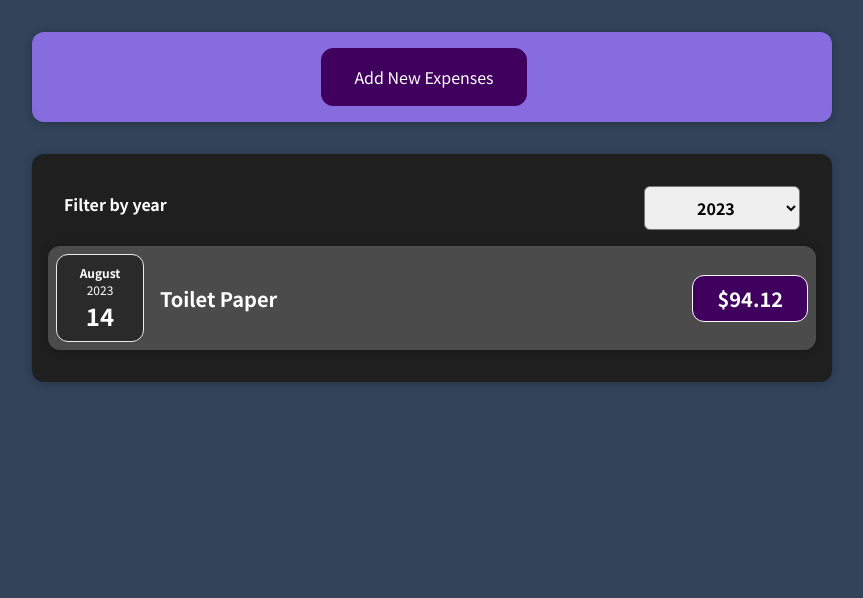
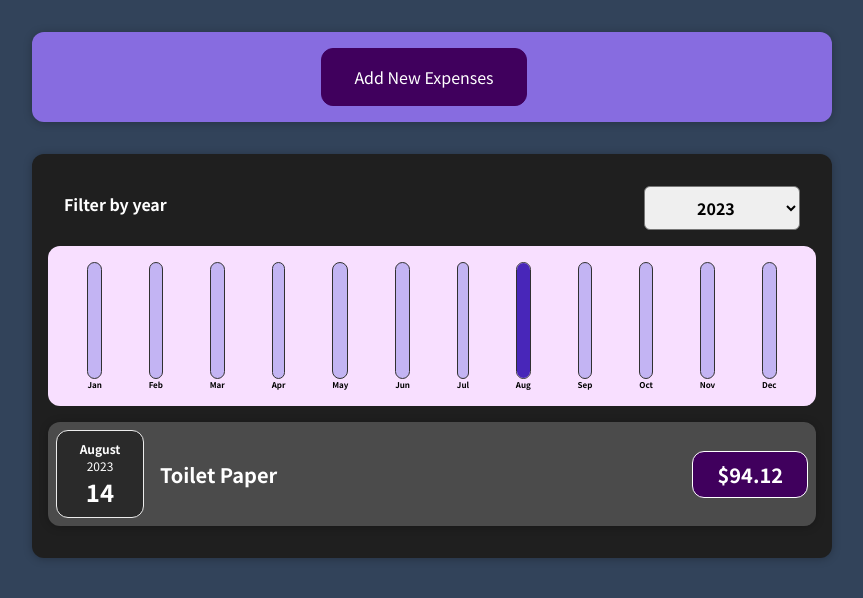
Before and after one commit to Martin1w/react-training-app, a React (Create React App) app: page / in a window 1280 px wide. Shown: the top 598 px of the page, without its empty margins (208-1071 px from the left). Built offline with nearby package versions, Linux system fonts and the light colour scheme.

Commit message:
updated chart and expenses chart

```diff
--- a/src/components/Chart/Chart.js
+++ b/src/components/Chart/Chart.js
@@ -3,11 +3,13 @@
 import './Chart.css'
 
 const Chart = props => {
+	const dataPointsValues = props.dataPoints.map(dataPoint => dataPoint.value) // przekształcaym z obiektow na liczby
+	const totalMaximum = Math.max(...dataPointsValues)
+
 	return (
 		<div className='chart'>
 			{props.dataPoints.map(dataPoint => (
-				<ChartBar key={dataPoint.label} value={dataPoint.value} maxValue={null} label={dataPoint.label} />
-			))}
+				<ChartBar key={dataPoint.label} value={dataPoint.value} maxValue={totalMaximum} label={dataPoint.label} /> ))}
 		</div>
 	)
 }
--- a/src/components/Expenses/Expenses.js
+++ b/src/components/Expenses/Expenses.js
@@ -2,6 +2,7 @@
 import Card from '../UI/Card'
 import ExpensesFilter from './ExpensesFilter'
 import ExpensesList from './ExpensesList'
+import ExpenseChart from './ExpensesChart'
 import './Expenses.css'
 
 const Expenses = props => {
@@ -20,6 +21,7 @@
 		<div>
 			<Card className='expenses'>
 				<ExpensesFilter selected={filteredYear} onChangeFilter={filterChangeHandler} />
+				<ExpenseChart expenses={filteredExpenses} />
 				<ExpensesList itemse={filteredExpenses}/>
 
 				{/* <ExpenseItem
--- a/src/components/Expenses/ExpensesChart.js
+++ b/src/components/Expenses/ExpensesChart.js
@@ -2,7 +2,27 @@
 import Chart from '../Chart/Chart'
 
 const ExpenseChart = props => {
-	return <Chart />
+	const chartDataPoints = [
+		{ label: 'Jan', value: 0 },
+		{ label: 'Feb', value: 0 },
+		{ label: 'Mar', value: 0 },
+		{ label: 'Apr', value: 0 },
+		{ label: 'May', value: 0 },
+		{ label: 'Jun', value: 0 },
+		{ label: 'Jul', value: 0 },
+		{ label: 'Aug', value: 0 },
+		{ label: 'Sep', value: 0 },
+		{ label: 'Oct', value: 0 },
+		{ label: 'Nov', value: 0 },
+		{ label: 'Dec', value: 0 },
+	]
+
+	for (const expense of props.expenses) {
+		const expenseMonth = expense.date.getMonth()
+		chartDataPoints[expenseMonth].value += expense.amount
+	}
+
+	return <Chart dataPoints={chartDataPoints} />
 }
 
 export default ExpenseChart
--- a/src/components/NewExpense/ExpenseForm.js
+++ b/src/components/NewExpense/ExpenseForm.js
@@ -39,7 +39,7 @@
 
 		const expenseData = {
 			title: enteredTitle,
-			amount: enteredAmount, // z tego obiektu wyciagamy pary klucz-wartosc w NExpens
+			amount: +enteredAmount, // z tego obiektu wyciagamy pary klucz-wartosc w NExpens
 			date: new Date(enteredDate),
 		}
 
@@ -66,7 +66,9 @@
 				</div>
 			</div>
 			<div className='new-expense__actions'>
-				<button type='button' onClick={props.onCancel}>Cancel</button>
+				<button type='button' onClick={props.onCancel}>
+					Cancel
+				</button>
 				<button type='submit'>Add Expense</button>
 			</div>
 		</form>
```
